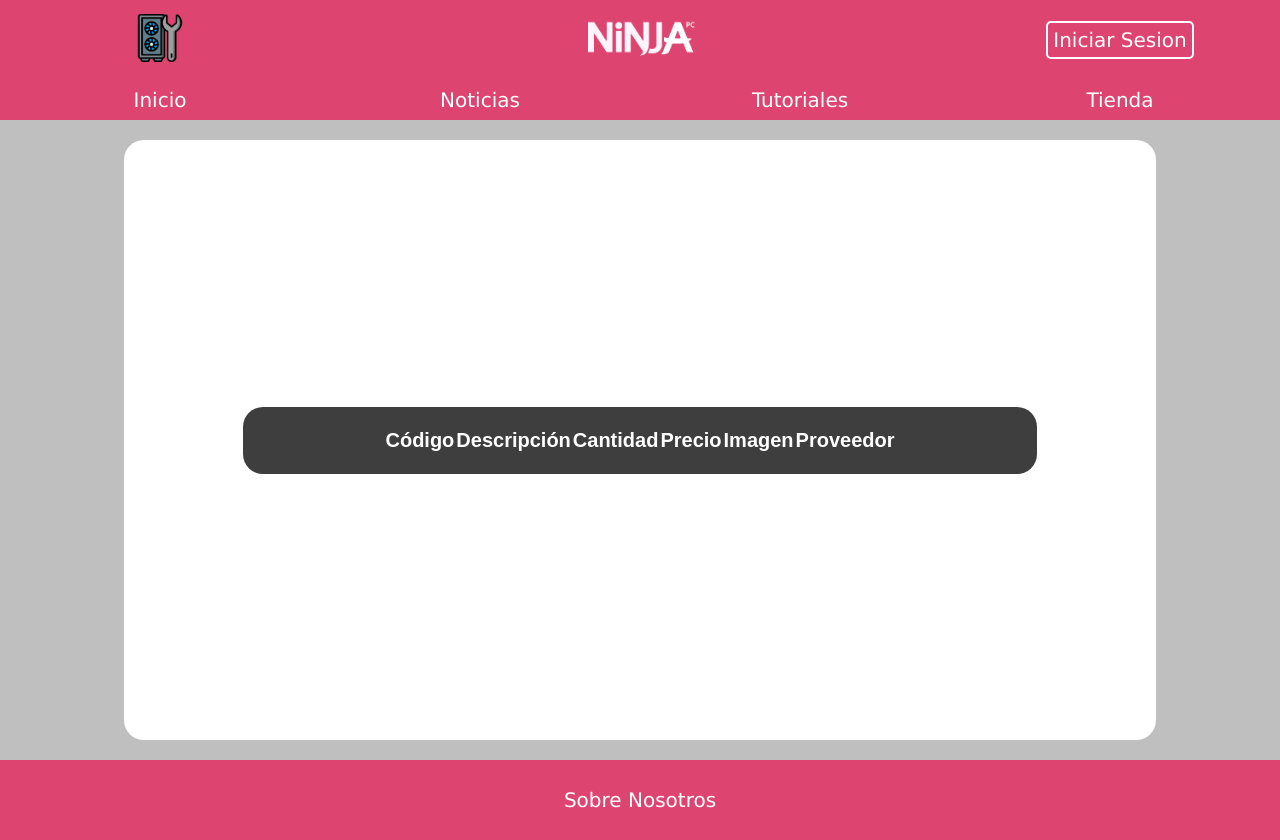
After one commit to ccalder0n/CodoACodo, a Python web app: template templates/tienda.html in a window 1280 px wide. The commit adds this page. Run offline with Jinja, Linux system fonts and the light colour scheme; the template is opened without the code that fills it, so the values that code supplies are empty.

Commit message:
footer + cambios estilo

```diff
--- a/static/css/header.css
+++ b/static/css/header.css
@@ -97,3 +97,24 @@ nav{
     nav {flex-direction: row; height: 5vh;}
     .pestaña:hover{transform: translate(0);}
 }
+
+footer{
+    width: 100%;
+}
+
+#pie{
+    width: 100%;
+    height: 10vh;
+    text-align: center;
+    display: flex;
+    justify-content: center;
+    align-items: center;
+    background-color: var(--morado);
+}
+
+#pie :first-child{
+    font-family: Verdana, Geneva, Tahoma, sans-serif;
+    font-size: 2rem;
+    text-decoration: none;
+    color: white;
+}
--- a/static/css/style.css
+++ b/static/css/style.css
@@ -2,6 +2,7 @@
     --piel: #FFE3B3;
     --gris: #c0bfbf;
     --oscuro: rgb(63, 62, 62);
+    --claro: white;
     font-family: Arial, Helvetica, sans-serif;
 }
 
@@ -23,7 +24,20 @@ ul{
     height: auto;
 }
 
+.titulo{
+    width: 80%;
+    height: auto;
+    background-color: var(--oscuro);
+    padding: 20px;
+    font-family: Verdana, Geneva, Tahoma, sans-serif;
+    font-size: 2rem;
+    color: var(--claro);
+    text-align: center;
+    margin-bottom: 20px;
+}
+
 .tarjeta{
+    min-height: 70vh;
     width: 80%;
     height: auto;
     padding: 20px;
@@ -32,20 +46,36 @@ ul{
     flex-direction: column;
     align-items: center;
     justify-content: center;
-    background-color: white;
+    background-color: var(--claro);
+}
+
+.tarjeta1{
+    width: 80%;
+    height: auto;
+    padding: 20px;
+    border-radius: 20px;
+    display: flex;
+    flex-direction: column;
+    align-items: center;
+    justify-content: center;
+    background-color: var(--oscuro);
+    color: var(--claro);
 }
 
 .seccion1{
+    min-height: 70vh;
     display: flex;
     flex-direction: column;
     align-items: center;
     justify-content: center;
     background-color: var(--gris);
     text-align: center;
+    padding: 20px;
     font-size: 2rem;
 }
 
 .seccion2{
+    min-height: 70vh;
     display: flex;
     flex-direction: column;
     align-items: center;
--- /dev/null
+++ b/templates/tienda.html
@@ -0,0 +1,52 @@
+<!DOCTYPE html>
+<html lang="en">
+<head>
+    <meta charset="UTF-8">
+    <meta name="viewport" content="width=device-width, initial-scale=1.0">
+    <link href="https://cdn-icons-png.flaticon.com/512/1177/1177771.png" rel="shortcut icon" type="image/x-icon">
+    <link rel="stylesheet" href="../static/css/header.css">
+    <link rel="stylesheet" href="../static/css/style.css">
+    <title>Tienda</title>
+</head>
+<body>
+    <header>
+        <div id="encabezado">
+            <div id="logos"><img class="header-img-logo" src="../static/img/logo.png" alt=""></div>
+            <div id="titulo"><img class="header-img" src="../static/img/titulo.png" alt=""></div>
+            <div id="sesion"><a id="cuenta" href="../templates/sesion.html">Iniciar Sesion</a></div>
+        </div>
+        <div>
+            <nav>
+                <a class="pestaña" href="../index.html">Inicio</a>
+                <a class="pestaña" href="./noticias.html">Noticias</a>
+                <a class="pestaña" href="./hardware.html">Tutoriales</a>
+                <a class="pestaña" href="./tienda.html">Tienda</a>
+            </nav>
+        </div>
+    </header>
+    <main>
+        <section class="seccion1">
+            <article class="tarjeta">
+                <table class="tarjeta1">
+                    <thead>
+                        <tr>
+                            <th>Código</th>
+                            <th>Descripción</th>
+                            <th>Cantidad</th>
+                            <th align="right">Precio</th>
+                            <th>Imagen</th>
+                            <th align="right">Proveedor</th>
+                        </tr>
+                    </thead>
+                    <tbody id="tablaProductos"> </tbody>
+                </table>
+            </article>
+        </section>
+    </main>
+    <footer>
+        <div id="pie">
+            <a href="../templates/about.html">Sobre Nosotros</a>
+        </div>
+    </footer>
+</body>
+</html>
```
Also changed, not shown: index.html (+7 -3 lines), static/css/abaut.css (+42 -60 lines), templates/about.html (+20 -15 lines), templates/hardware.html (+7 -3 lines), templates/noticias.html (+8 -4 lines).
